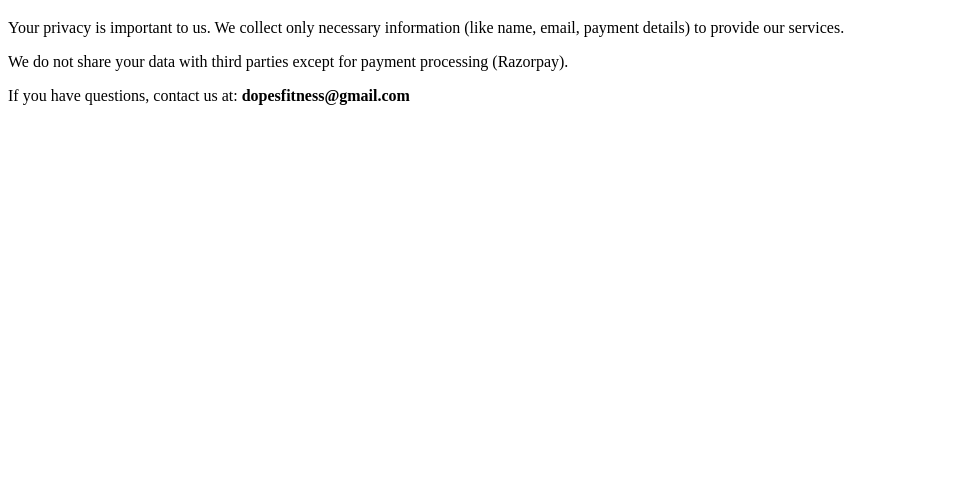
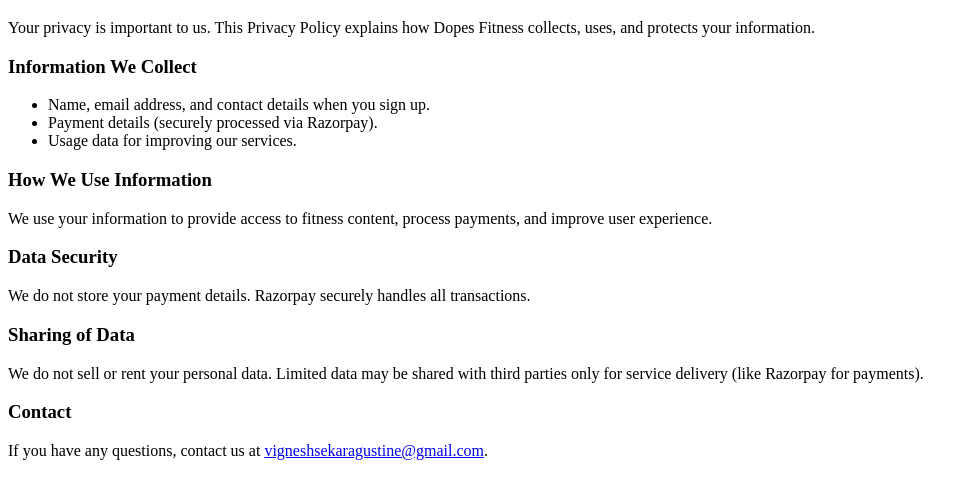
Before and after one commit to wikiaraya/dopes-fitness-website, a plain HTML site: page privacy.html in a window 1280 px wide. Shown: the part 61-560 px from the top of the page, without its empty margins (0-978 px from the left). Drawn offline with Linux system fonts and the light colour scheme.

Commit message:
Update privacy.html

```diff
--- a/privacy.html
+++ b/privacy.html
@@ -1,13 +1,31 @@
 <!DOCTYPE html>
-<html>
+<html lang="en">
 <head>
-  <title>Privacy Policy - Dopes Fitness</title>
+  <meta charset="UTF-8" />
+  <meta name="viewport" content="width=device-width, initial-scale=1.0" />
+  <title>Privacy Policy • Dopes Fitness</title>
 </head>
 <body>
   <h1>Privacy Policy</h1>
-  <p>Your privacy is important to us. We collect only necessary information
-  (like name, email, payment details) to provide our services.</p>
-  <p>We do not share your data with third parties except for payment processing (Razorpay).</p>
-  <p>If you have questions, contact us at: <b>dopesfitness@gmail.com</b></p>
+  <p>Your privacy is important to us. This Privacy Policy explains how Dopes Fitness collects, uses, and protects your information.</p>
+
+  <h3>Information We Collect</h3>
+  <ul>
+    <li>Name, email address, and contact details when you sign up.</li>
+    <li>Payment details (securely processed via Razorpay).</li>
+    <li>Usage data for improving our services.</li>
+  </ul>
+
+  <h3>How We Use Information</h3>
+  <p>We use your information to provide access to fitness content, process payments, and improve user experience.</p>
+
+  <h3>Data Security</h3>
+  <p>We do not store your payment details. Razorpay securely handles all transactions.</p>
+
+  <h3>Sharing of Data</h3>
+  <p>We do not sell or rent your personal data. Limited data may be shared with third parties only for service delivery (like Razorpay for payments).</p>
+
+  <h3>Contact</h3>
+  <p>If you have any questions, contact us at <a href="mailto:vigneshsekaragustine@gmail.com">vigneshsekaragustine@gmail.com</a>.</p>
 </body>
 </html>
```
